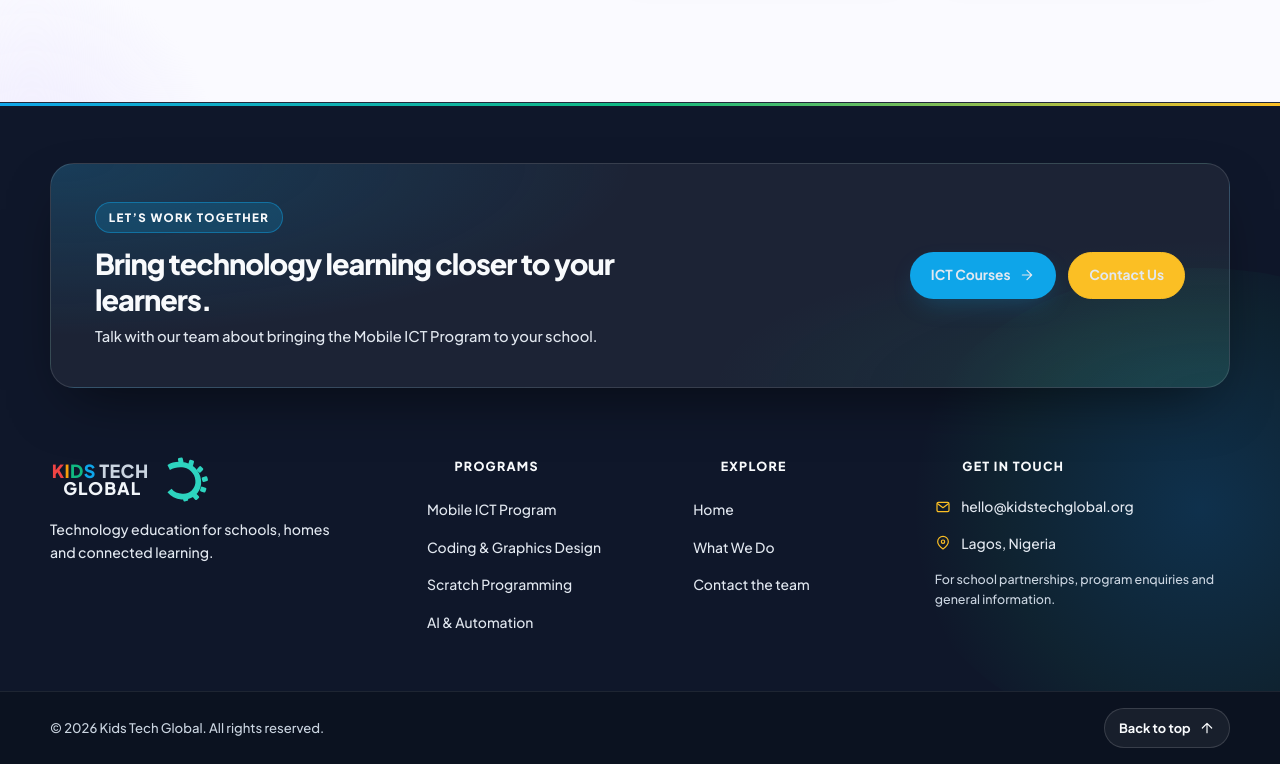
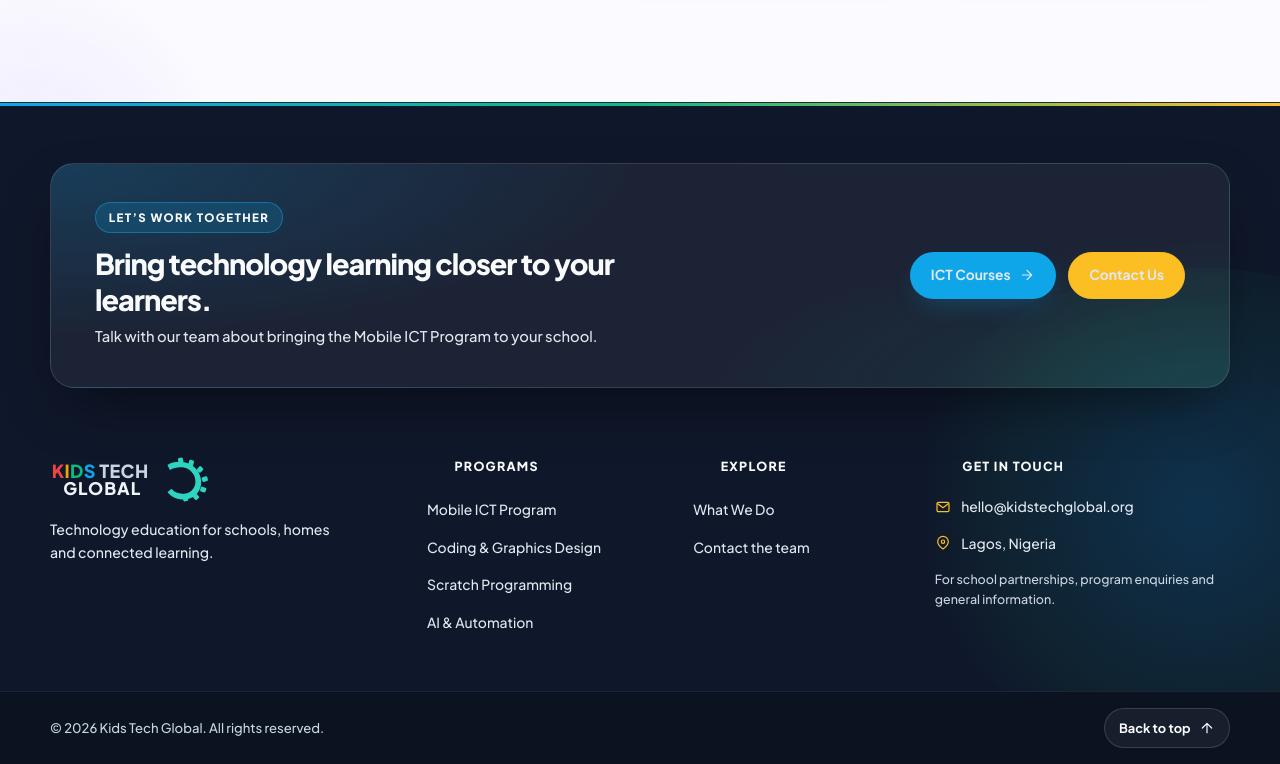
Before and after one commit to Lsonsprofile/CBT_LMS, a React (Vite) app in the folder frontend/: page / in a window 1280 px wide. Shown: the part 1418-2182 px from the top of the page. Built offline with nearby package versions, Linux system fonts and the light colour scheme.

Commit message:
Remove Home from footer navigation

```diff
--- a/frontend/src/components/Footer.tsx
+++ b/frontend/src/components/Footer.tsx
@@ -91,7 +91,6 @@ const Footer = () => {
           <nav className="kt-footer__column" aria-label="Explore Kids Tech Global">
             <h3>Explore</h3>
             <ul>
-              <li><a href="#home">Home</a></li>
               <li><a href="#what-we-do">What We Do</a></li>
               <li>
                 <a href="mailto:hello@kidstechglobal.org">Contact the team</a>
```
